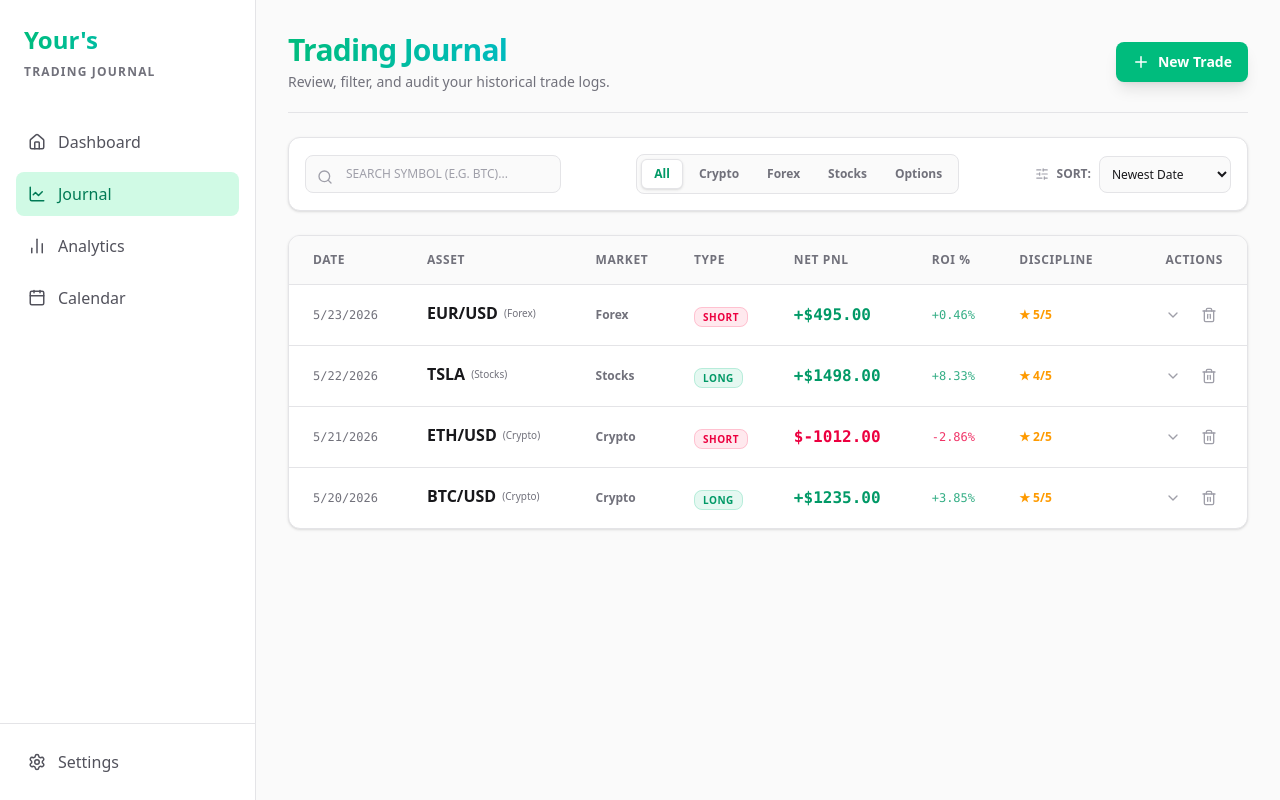
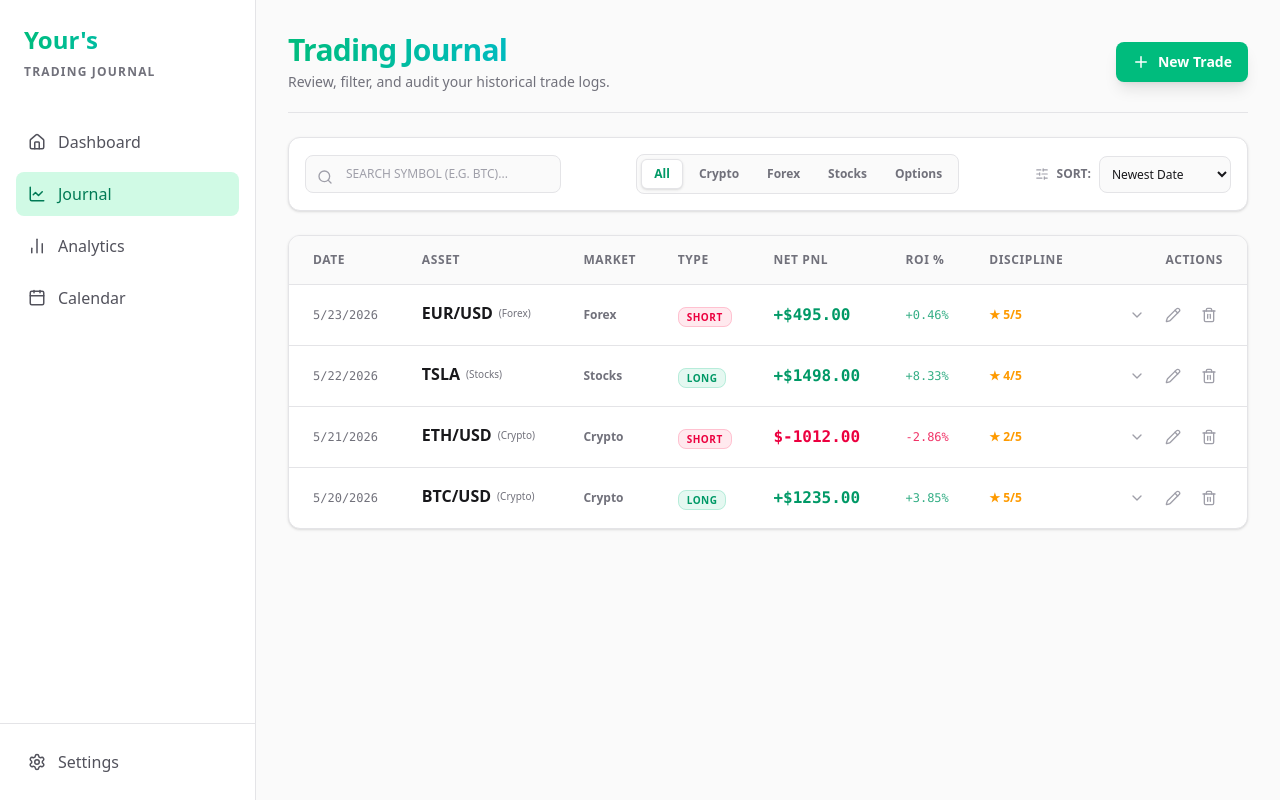
Before and after one commit to jitsmep/trading-journal, a Next.js app: page /journal in a window 1280 px wide. Built offline with nearby package versions, Linux system fonts and the light colour scheme.

Commit message:
Update page.tsx

```diff
--- a/src/app/journal/page.tsx
+++ b/src/app/journal/page.tsx
@@ -14,10 +14,9 @@ import {
   ExternalLink,
   Tag,
   Calendar,
-  DollarSign
+  Pencil // <-- Added Pencil Icon
 } from "lucide-react";
 import { useTrades } from "@/context/TradesContext";
-import { Trade } from "@/lib/types";
 
 export default function JournalPage() {
   const { trades, deleteTrade, isLoaded } = useTrades();
@@ -208,6 +207,7 @@ export default function JournalPage() {
                         </td>
                         <td className="p-4 text-right pr-6" onClick={(e) => e.stopPropagation()}>
                           <div className="flex items-center justify-end gap-2">
+
                             <button
                               onClick={() => toggleRow(trade.id)}
                               className="text-zinc-400 hover:text-zinc-600 dark:text-zinc-500 dark:hover:text-zinc-300 p-1.5 rounded transition-colors"
@@ -215,6 +215,16 @@ export default function JournalPage() {
                             >
                               {isExpanded ? <ChevronUp size={16} /> : <ChevronDown size={16} />}
                             </button>
+
+                            {/* --- NEW EDIT BUTTON --- */}
+                            <Link
+                              href={`/journal/edit/${trade.id}`}
+                              className="text-zinc-400 hover:text-blue-600 dark:text-zinc-500 dark:hover:text-blue-400 p-1.5 rounded hover:bg-blue-50 dark:hover:bg-blue-500/10 transition-colors"
+                              title="Edit Trade"
+                            >
+                              <Pencil size={16} />
+                            </Link>
+
                             <button
                               onClick={() => {
                                 if (confirm(`Are you sure you want to delete this ${trade.asset} trade?`)) {
@@ -226,6 +236,7 @@ export default function JournalPage() {
                             >
                               <Trash2 size={16} />
                             </button>
+
                           </div>
                         </td>
                       </tr>
```
